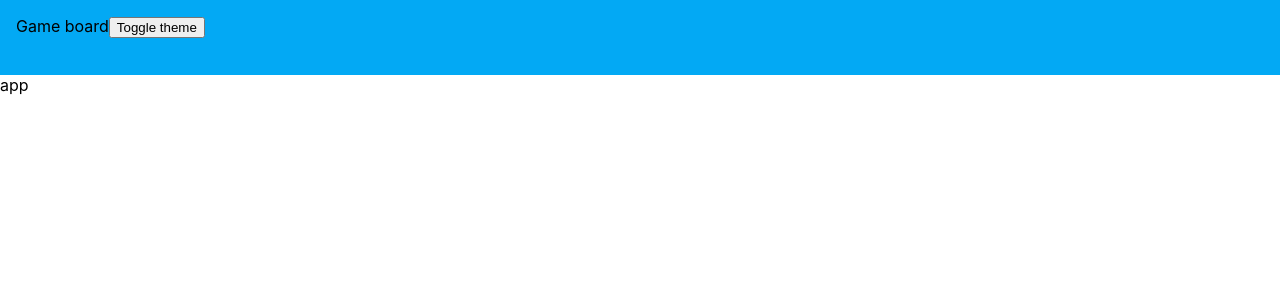
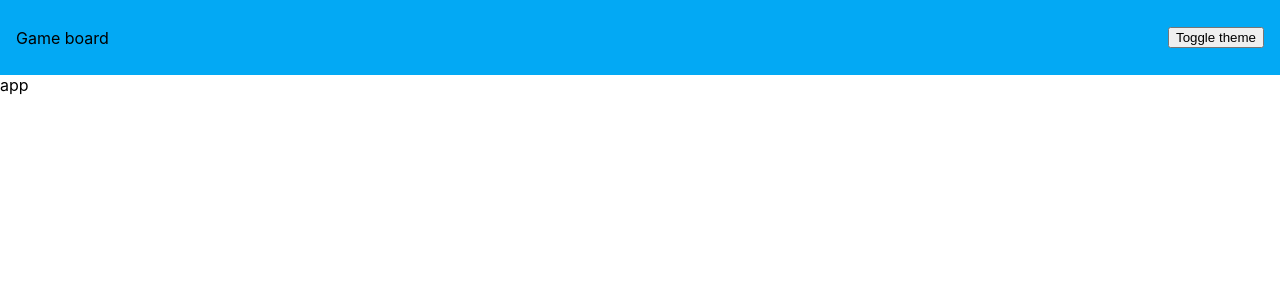
Before and after one commit to AlexanderSuv/notebook-app-fe, a React (Create React App) app: page / in a window 1280 px wide. Shown: the top 300 px of the page. Built offline with nearby package versions, Linux system fonts and the light colour scheme.

Commit message:
add FlexBox

```diff
--- /dev/null
+++ b/src/common-elements/FlexBox.tsx
@@ -0,0 +1,88 @@
+import { css, StyleAttribute } from 'glamor';
+import React, { PureComponent, ReactNode } from 'react';
+
+const baseStyles = css({
+  display: 'flex',
+  boxSizing: 'border-box'
+});
+
+interface Props {
+  layout?: 'row' | 'column';
+  align?: string;
+  styles?: StyleAttribute;
+}
+
+export class FlexBox extends PureComponent<Props> {
+
+  buildStyles = () => {
+    const [mainAxis, crossAxis] = (this.props.align || '').split(' ');
+
+    const alignCss: { [key: string]: string } = {};
+
+    // Main axis
+    switch (mainAxis) {
+      case 'center':
+        alignCss['justifyContent'] = 'center';
+        break;
+      case 'space-around':
+        alignCss['justifyContent'] = 'space-around';
+        break;
+      case 'space-between':
+        alignCss['justifyContent'] = 'space-between';
+        break;
+      case 'space-evenly':
+        alignCss['justifyContent'] = 'space-evenly';
+        break;
+      case 'end':
+      case 'flex-end':
+        alignCss['justifyContent'] = 'flex-end';
+        break;
+      case 'start':
+      case 'flex-start':
+      default :
+        alignCss['justifyContent'] = 'flex-start';  // default main axis
+        break;
+    }
+
+    // Cross-axis
+    switch (crossAxis) {
+      case 'start':
+      case 'flex-start':
+        alignCss['alignItems'] = alignCss['alignContent'] = 'flex-start';
+        break;
+      case 'center':
+        alignCss['alignItems'] = alignCss['alignContent'] = 'center';
+        break;
+      case 'end':
+      case 'flex-end':
+        alignCss['alignItems'] = alignCss['alignContent'] = 'flex-end';
+        break;
+      case 'space-between':
+        alignCss['alignContent'] = 'space-between';
+        alignCss['alignItems'] = 'stretch';
+        break;
+      case 'space-around':
+        alignCss['alignContent'] = 'space-around';
+        alignCss['alignItems'] = 'stretch';
+        break;
+      case 'baseline':
+        alignCss['alignContent'] = 'stretch';
+        alignCss['alignItems'] = 'baseline';
+        break;
+      case 'stretch':
+      default : // 'stretch'
+        alignCss['alignItems'] = alignCss['alignContent'] = 'stretch';   // default cross axis
+        break;
+    }
+
+    return css(
+      baseStyles,
+      alignCss,
+      { flexDirection: this.props.layout }
+    );
+  };
+
+  render(): ReactNode {
+    return <div {...this.props.styles} {...this.buildStyles()}>{this.props.children}</div>;
+  }
+}
--- a/src/elements/TitleBar.tsx
+++ b/src/elements/TitleBar.tsx
@@ -1,4 +1,5 @@
-import React, { Component } from 'react';
+import React, { Component, ReactNode } from 'react';
+import { FlexBox } from '../common-elements/FlexBox';
 import { darkTheme } from '../styles/themes/DarkTheme';
 import { ITheme, theme } from '../styles/themes/Theme';
 import { themeConfig, withTheme } from '../styles/ThemeProvider';
@@ -11,9 +12,10 @@ const baseStyles = css({
   boxSizing: 'border-box'
 });
 
-interface Props {
+type Props = {
   theme: ITheme;
-}
+  children?: ReactNode;
+};
 
 class TitleBar extends Component<Props> {
   isDarkTheme = false;
@@ -35,10 +37,10 @@ class TitleBar extends Component<Props> {
       });
 
     return (
-      <div {...styles}>
+      <FlexBox styles={styles} layout="row" align="space-between center">
         <span>Game board</span>
         <button onClick={this.toggleTheme}>Toggle theme</button>
-      </div>
+      </FlexBox>
     );
   }
 }
```
Also changed, not shown: src/styles/ThemeProvider.tsx (+7 -2 lines).
